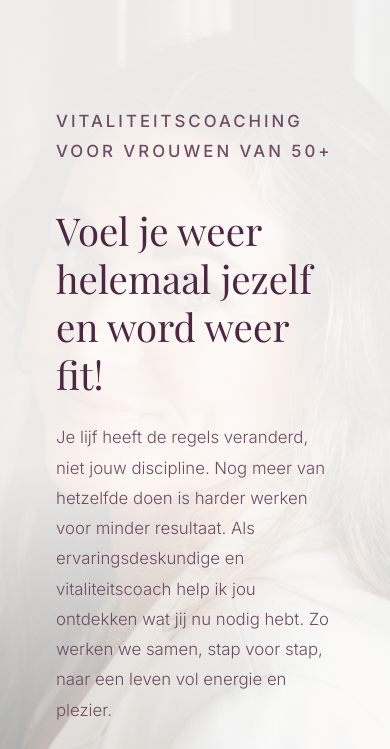
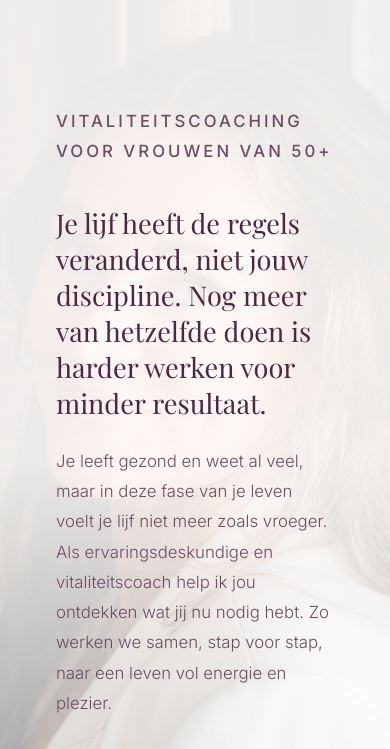
Before and after one commit to joostvanroijen/zinsane-website, a plain HTML site: page index.html in a window 390 px wide. Shown: the part 94-843 px from the top of the page. Drawn offline with nearby package versions, Linux system fonts and the light colour scheme; a web font is replaced by a local one.

Commit message:
Hero: nieuwe tekst als kop (h1) en herschaal kop zodat alles in beeld past
- Kop vervangen door 'Je lijf heeft de regels veranderd, niet jouw discipline...'
- Openingsalinea teruggezet naar oorspronkelijke tekst
- Hero-kop verkleind (3.4->2.2rem desktop, 2.4->1.7rem mobiel) voor de langere headline

Co-Authored-By: Claude Opus 4.8 <noreply@anthropic.com>
Claude-Session: https://claude.ai/code/session_01HEhRxG5Bg1NgVbdEkyURcD

```diff
--- a/index.html
+++ b/index.html
@@ -90,7 +90,7 @@ nav.scrolled .hamburger span { background: var(--brown); }
 }
 .hero h1 {
   font-family: 'Playfair Display', serif;
-  font-size: 3.4rem; font-weight: 400; line-height: 1.25;
+  font-size: 2.2rem; font-weight: 400; line-height: 1.32;
   color: var(--brown); margin-bottom: 24px;
 }
 .hero p { color: var(--brown-light); margin-bottom: 40px; font-size: 1.05rem; max-width: 440px; }
@@ -632,7 +632,7 @@ footer {
 
   section { padding: 80px 28px; }
   .hero-content { padding: 120px 28px 60px; }
-  .hero h1 { font-size: 2.4rem; }
+  .hero h1 { font-size: 1.7rem; }
   .hero-overlay { background: linear-gradient(to bottom, rgba(253,251,249,0.92) 50%, rgba(253,251,249,0.4) 100%); }
   .image-break { height: 40vh; }
 
@@ -720,8 +720,8 @@ footer {
   <div class="hero-overlay"></div>
   <div class="hero-content">
     <p class="hero-label">Vitaliteitscoaching voor vrouwen van 50+</p>
-    <h1>Voel je weer helemaal jezelf en word weer fit!</h1>
-    <p>Je lijf heeft de regels veranderd, niet jouw discipline. Nog meer van hetzelfde doen is harder werken voor minder resultaat. Als ervaringsdeskundige en vitaliteitscoach help ik jou ontdekken wat jij nu nodig hebt. Zo werken we samen, stap voor stap, naar een leven vol energie en plezier.</p>
+    <h1>Je lijf heeft de regels veranderd, niet jouw discipline. Nog meer van hetzelfde doen is harder werken voor minder resultaat.</h1>
+    <p>Je leeft gezond en weet al veel, maar in deze fase van je leven voelt je lijf niet meer zoals vroeger. Als ervaringsdeskundige en vitaliteitscoach help ik jou ontdekken wat jij nu nodig hebt. Zo werken we samen, stap voor stap, naar een leven vol energie en plezier.</p>
     <div class="hero-ctas">
       <a href="#contact" class="btn-primary">Plan een kennismaking</a>
       <a href="#aanbod" class="btn-secondary">Bekijk aanbod &#8594;</a>
```
